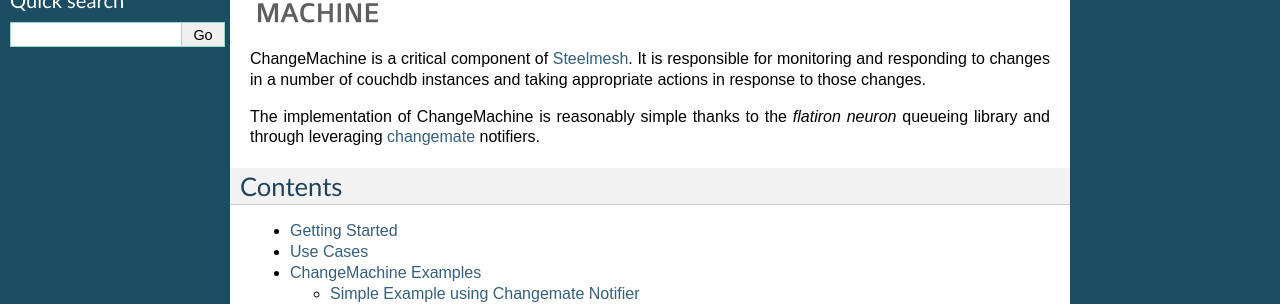
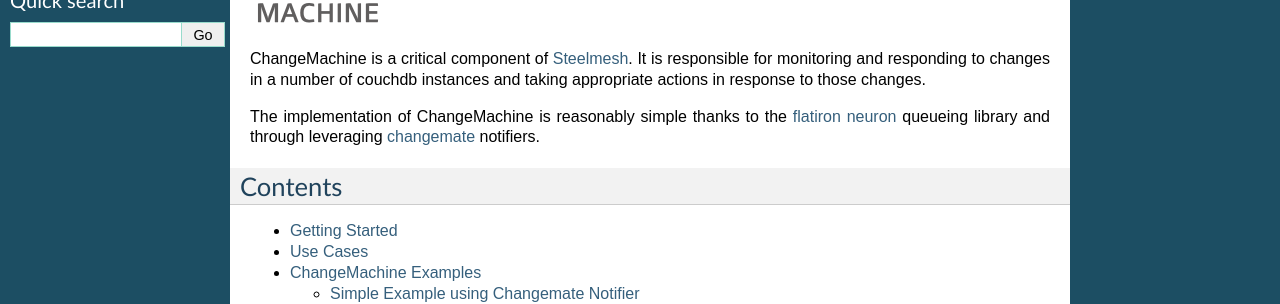
Before and after one commit to DamonOehlman/changemachine, a Sphinx documentation site: the page built from docs/index.rst, in a window 1280 px wide. Shown: the part 257-561 px from the top of the page. Built offline with Sphinx 7.4.7, drawn with Linux system fonts in a browser that asks for light colours.

Commit message:
Doc updates

```diff
--- a/docs/index.rst
+++ b/docs/index.rst
@@ -5,7 +5,7 @@
 
 ChangeMachine is a critical component of `Steelmesh`_.  It is responsible for monitoring and responding to changes in a number of couchdb instances and taking appropriate actions in response to those changes.
 
-The implementation of ChangeMachine is reasonably simple thanks to the `flatiron neuron` queueing library and through leveraging `changemate`_ notifiers.
+The implementation of ChangeMachine is reasonably simple thanks to the `flatiron neuron`_ queueing library and through leveraging `changemate`_ notifiers.
 
 Contents
 --------
```
Also changed, not shown: README.md (+1 -1 lines).
